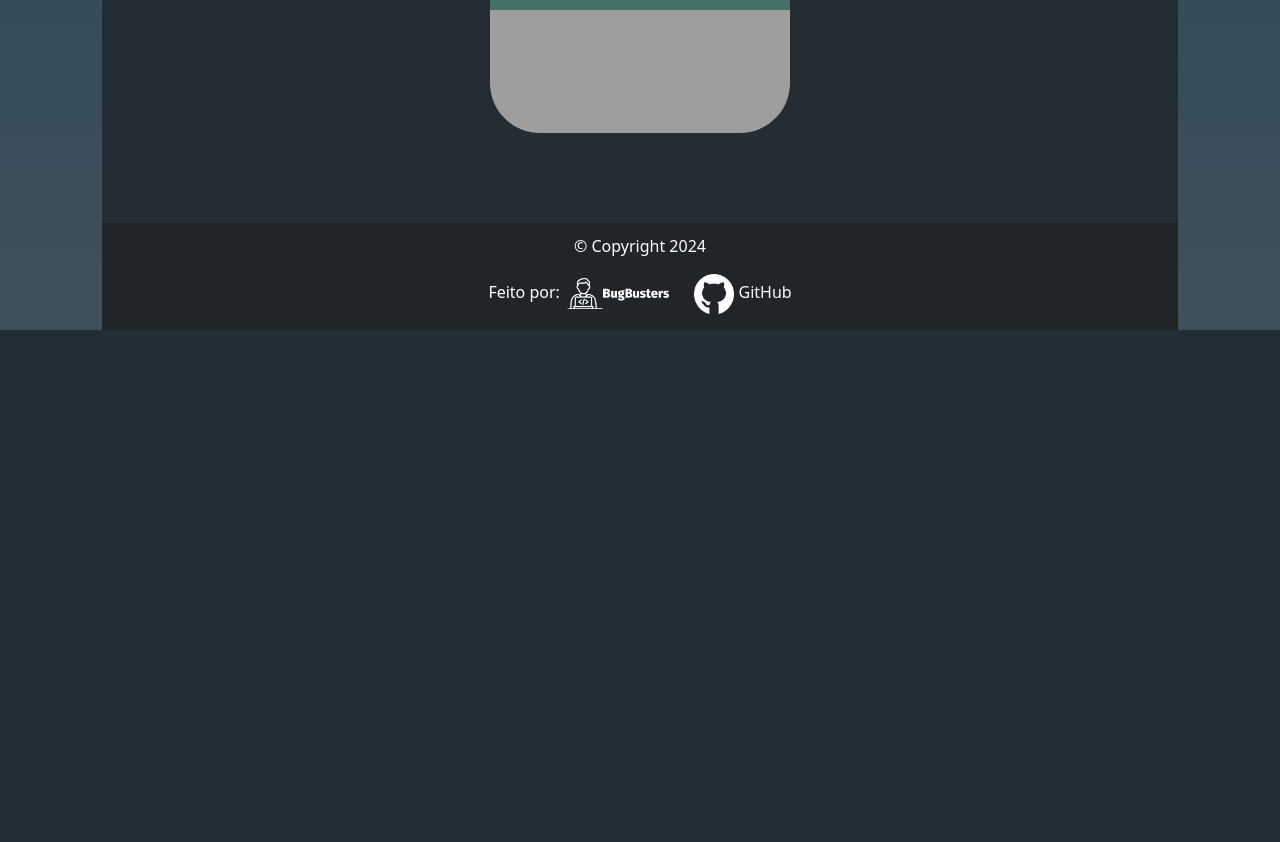
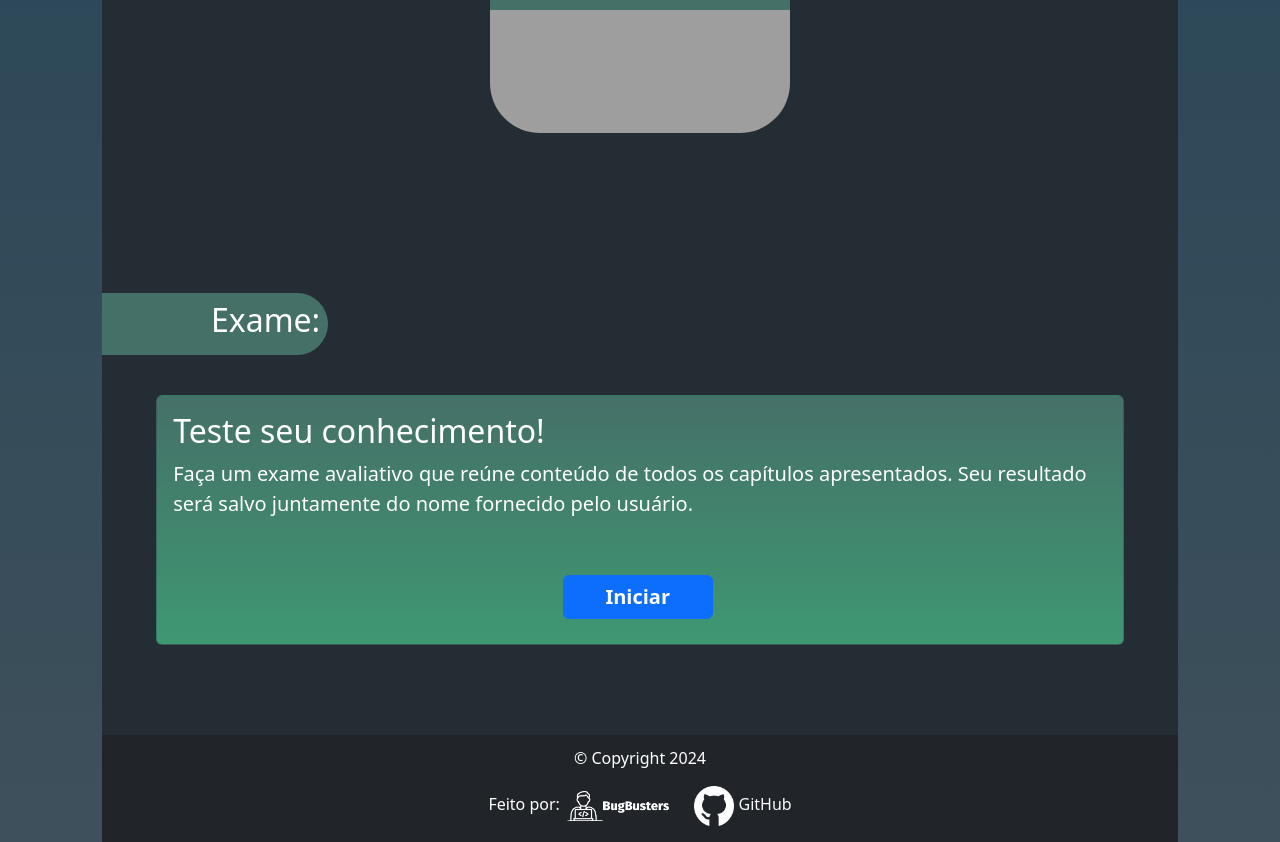
Before and after one commit to Fatec-Bug-Busters/scrum-academy, a Flask app: page / in a window 1280 px wide. Shown: the part 1714-2556 px from the top of the page. Before the commit the page ends 2044 px from the top, so only its background shows below. Run offline with Flask 3, Linux system fonts and the light colour scheme; some libraries are stand-ins or nearby versions; grey boxes are pictures that could not be loaded.

Commit message:
add card iniciar exame

```diff
--- a/src/static/css/style.css
+++ b/src/static/css/style.css
@@ -142,3 +142,27 @@ h3 {
     background-color: #000;
     border-radius: 50px;
 }
+
+.card-exame {
+    background-color: rgb(69, 112, 104);
+    color: white;
+    height: 250px;
+    position: relative;
+    width: 90%;
+    background-image: linear-gradient(rgb(69, 112, 104), rgb(62, 152, 114));
+
+}
+
+.btn-exame {
+    align-items: end;
+    position: absolute;
+    bottom: 10%;
+    left: 42%;
+    width: 150px;
+    font-size: 20px;
+    font-weight: bold;
+}
+
+.card-exame .card-text {
+    font-size: 20px;
+}
--- a/src/templates/index.html
+++ b/src/templates/index.html
@@ -156,6 +156,24 @@
             </div>
         </section>
 
+        <section class="conteudo-home">
+            <div class="decoracao-titulo">
+                <h2>Exame: </h2>
+            </div>
+        </section>
+
+        <section class="conteudos" id="conteudos">
+            <div class="container-conteudos">
+                <div class="card card-exame">
+                    <div class="card-body">
+                      <h2 class="card-title">Teste seu conhecimento!</h2>
+                      <p class="card-text">Faça um exame avaliativo que reúne conteúdo de todos os capítulos apresentados. Seu resultado será salvo juntamente do nome fornecido pelo usuário.</p>
+                      <a href="/" class="btn btn-primary btn-exame">Iniciar</a>
+                    </div>
+                  </div>
+            </div>
+        </section>
+
         <!-- FOOTER -->
         <div class="container-fluid bg-dark text-center" style="padding-top: 1%;">
 
```
Also changed, not shown: src/templates/components/card_exame.html (added, +9 -0 lines).
